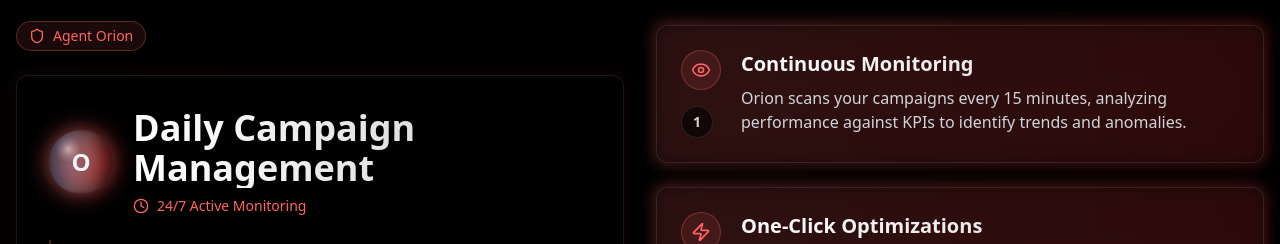
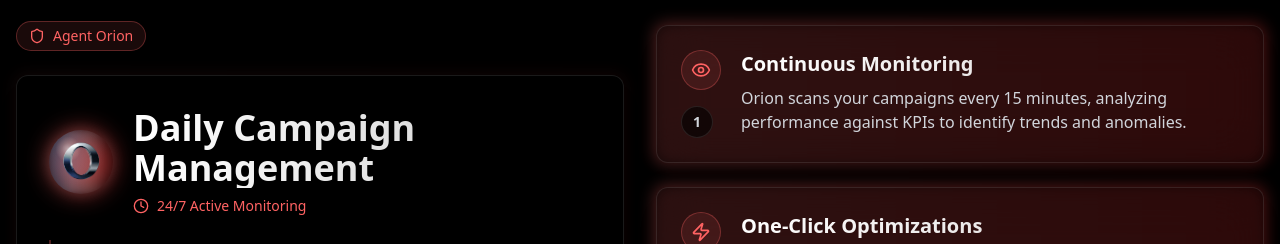
Before and after one commit to ayaryabi/xarvis, a Next.js app: page / in a window 1280 px wide. Shown: the part 1480-1724 px from the top of the page. Built offline with nearby package versions, Linux system fonts and the light colour scheme.

Commit message:
Agent Orion V2

```diff
--- a/src/components/landing-page.tsx
+++ b/src/components/landing-page.tsx
@@ -143,8 +143,8 @@ function AgentShowcase() {
                 <div className="flex items-center mb-6">
                   <div className="relative mr-5">
                     <div className="absolute inset-0 bg-gradient-to-r from-[#ff6363] to-[#ff3939] rounded-full blur-md animate-pulse-slow opacity-30"></div>
-                    <div className="relative h-16 w-16 rounded-full flex items-center justify-center holographic-shimmer">
-                      <span className="text-2xl font-bold">O</span>
+                    <div className="relative h-16 w-16 rounded-full flex items-center justify-center holographic-shimmer overflow-hidden">
+                      <img src="/agent_orion.png" alt="Agent Orion" className="h-full w-full object-cover" />
                     </div>
                   </div>
                   <div>
```
Also changed, not shown: public/agent_orion.png (added).
